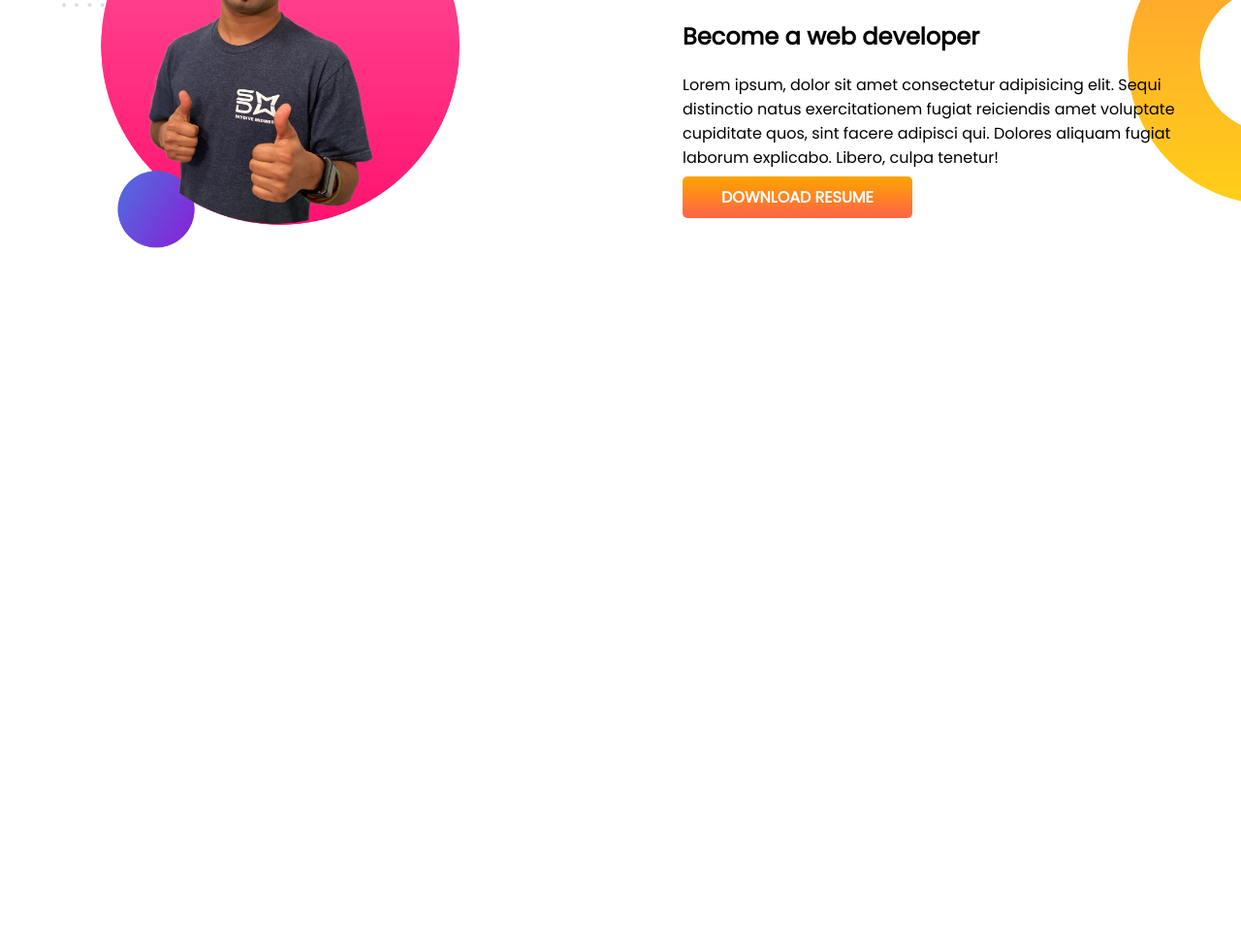
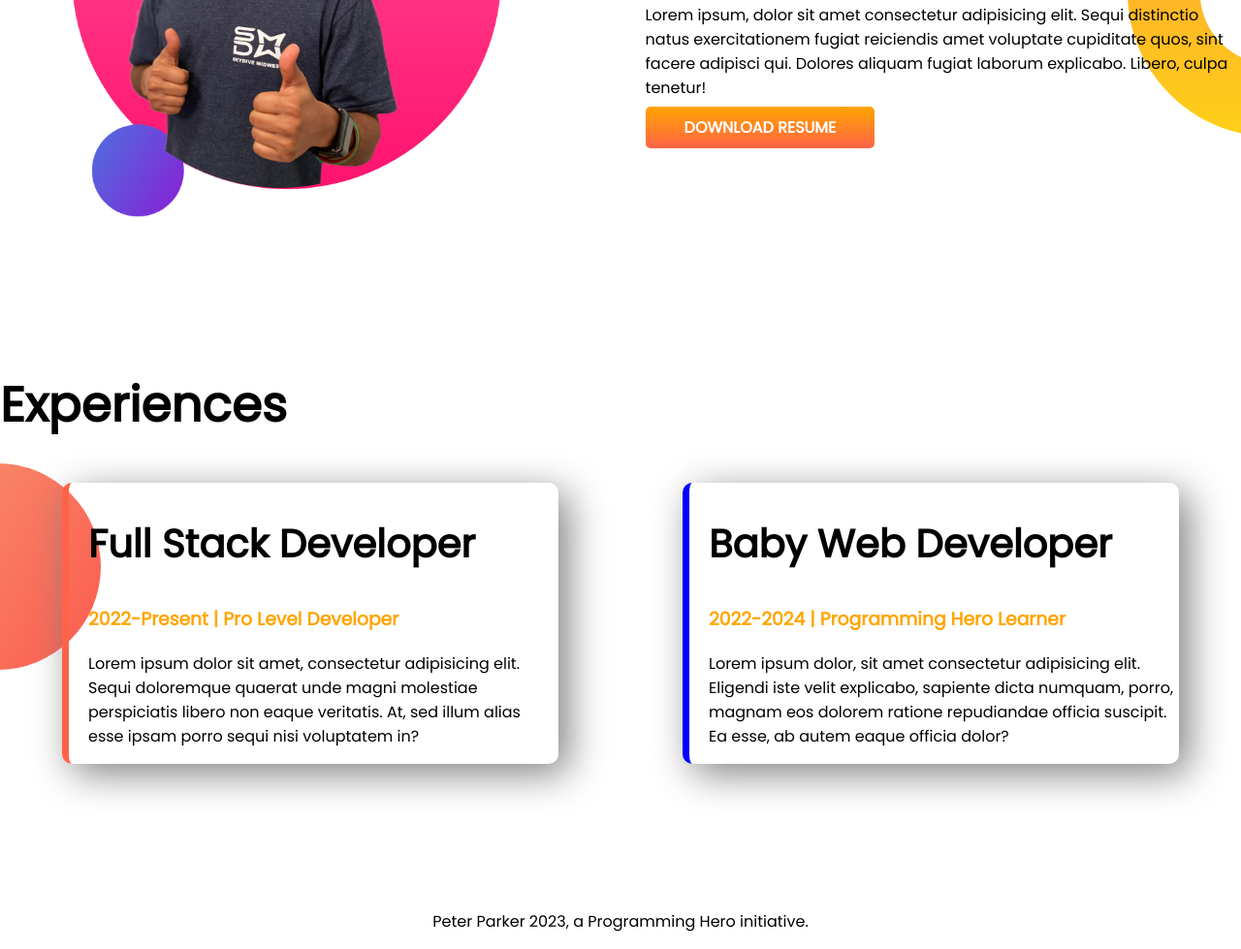
Before and after one commit to mehdi-hassan1/developer-portfolio, a plain HTML site: page index.html in a window 1280 px wide. Shown: the part 893-1872 px from the top of the page at 97% size. Before the commit the page ends 1220 px from the top, so only its background shows below. Drawn offline with Linux system fonts and the light colour scheme.

Commit message:
added footer

```diff
--- a/index.html
+++ b/index.html
@@ -13,7 +13,7 @@
 </head>
 
 <body>
-    <section class="top-banner">
+    <section class="top-banner flexible-container ">
         <div class="half-width">
             <h1>Welcome To</h1>
             <h1> <span class="orange-color">Mehdi Hassan</span> World!</h1>
@@ -29,7 +29,7 @@
             <img src="images/jhankar.png" alt="">
         </div>
     </section>
-    <section class="dream-big">
+    <section class="dream-big flexible-container">
         <div class="half-width">
             <img src=" images/jhankar2.png" alt="">
         </div>
@@ -44,6 +44,34 @@
         </div>
 
     </section>
+    <section class="experience-area">
+        <h1>Experiences</h1>
+        <div class="flexible-container">
+            <div id="full-stack-developer" class="experience-item">
+                <h2>Full Stack Developer</h2>
+                <h3 class="orange-color">2022-Present | Pro Level Developer</h3>
+                <p>Lorem ipsum dolor sit amet, consectetur adipisicing elit. Sequi doloremque quaerat unde magni
+                    molestiae
+                    perspiciatis libero non eaque veritatis. At, sed illum alias esse ipsam porro sequi nisi voluptatem
+                    in?
+                </p>
+            </div>
+            <div id="baby-web-developer" class="experience-item">
+                <h2>Baby Web Developer</h2>
+                <h3 class="orange-color">2022-2024 | Programming Hero Learner</h3>
+                <p>Lorem ipsum dolor, sit amet consectetur adipisicing elit. Eligendi iste velit explicabo, sapiente
+                    dicta
+                    numquam, porro, magnam eos dolorem ratione repudiandae officia suscipit. Ea esse, ab autem eaque
+                    officia
+                    dolor?</p>
+            </div>
+
+        </div>
+
+    </section>
 </body>
+<footer>
+    <p>Peter Parker 2023, a Programming Hero initiative.</p>
+</footer>
 
 </html>
--- a/style.css
+++ b/style.css
@@ -7,17 +7,23 @@ h1 {
     font-size: 50px;
 }
 
+h2 {
+    font-size: 40px;
+}
+
 .orange-color {
     color: orange;
 }
 
-section {
+.flexible-container {
     display: flex;
+    margin-bottom: 150px;
 }
 
 .half-width {
     width: 50%;
-    padding: 5%;
+    padding-left: 2%;
+
 }
 
 .half-width img {
@@ -43,3 +49,31 @@ section {
     background-repeat: no-repeat;
     background-position: right;
 }
+
+.experience-area {
+    background-image: url(images/exp-bg.png);
+    background-repeat: no-repeat;
+    background-position: left;
+}
+
+.experience-item {
+    box-shadow: 10px 10px 40px gray;
+    margin-left: 5%;
+    margin-right: 5%;
+    width: 40%;
+    padding-left: 20px;
+    border-radius: 10px;
+
+}
+
+#full-stack-developer {
+    border-left: 7px solid tomato;
+}
+
+#baby-web-developer {
+    border-left: 7px solid blue;
+}
+
+footer p {
+    text-align: center;
+}
```
